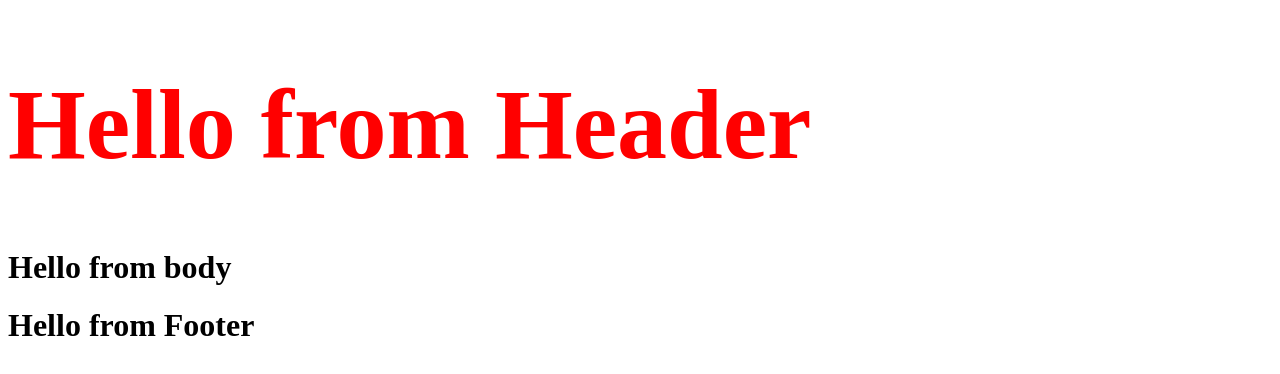
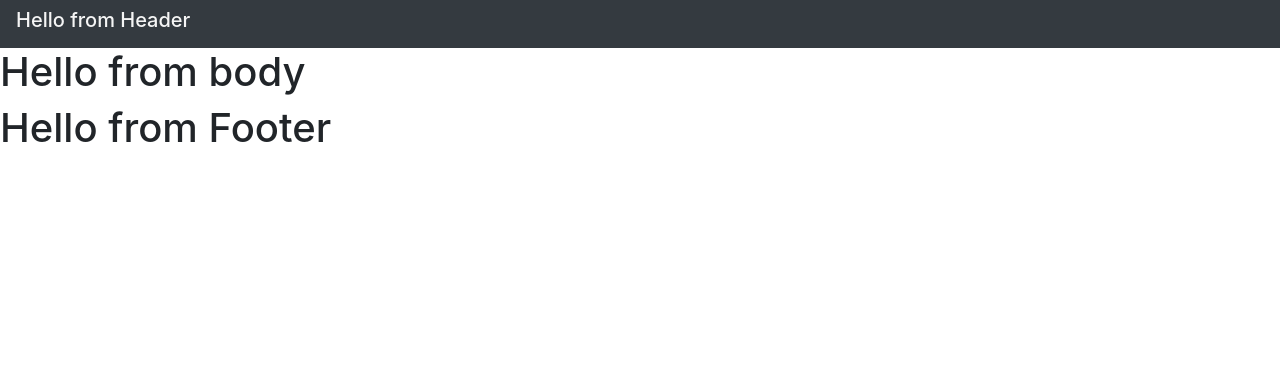
Before and after one commit to Rabee-Omran/Simple-React-Project, a React (Create React App) app: page / in a window 1280 px wide. Shown: the top 374 px of the page. Built offline with nearby package versions, Linux system fonts and the light colour scheme.

Commit message:
add bootstrap

```diff
--- a/public/index.html
+++ b/public/index.html
@@ -6,6 +6,8 @@
     <meta name="viewport" content="width=device-width, initial-scale=1" />
 
     <title>React App</title>
+
+    <link rel="stylesheet" href="https://stackpath.bootstrapcdn.com/bootstrap/4.5.2/css/bootstrap.min.css" integrity="sha384-JcKb8q3iqJ61gNV9KGb8thSsNjpSL0n8PARn9HuZOnIxN0hoP+VmmDGMN5t9UJ0Z" crossorigin="anonymous">
   </head>
   <body>
 
--- a/src/components/Header.js
+++ b/src/components/Header.js
@@ -4,7 +4,7 @@ function Header(){
 
 
   return (
-    <div>
+    <div className="bg-dark navbar">
    <h1 className="c1" >Hello from Header</h1>
     </div>
 
--- a/src/style.css
+++ b/src/style.css
@@ -1,5 +1,5 @@
 .c1{
-    color: red;
-    font-size:100px
+    color: whitesmoke;
+    font-size:20px
 
 }
```
